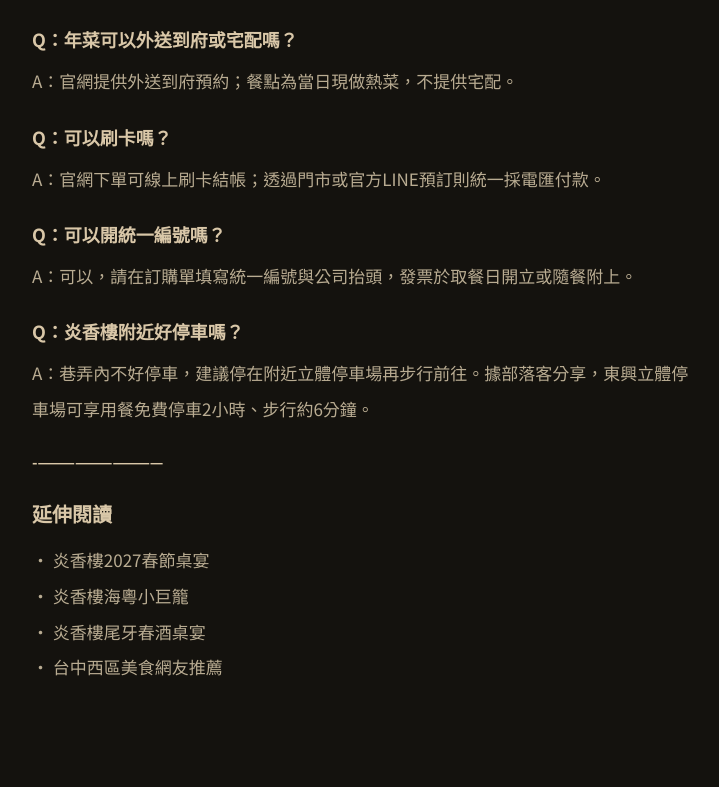
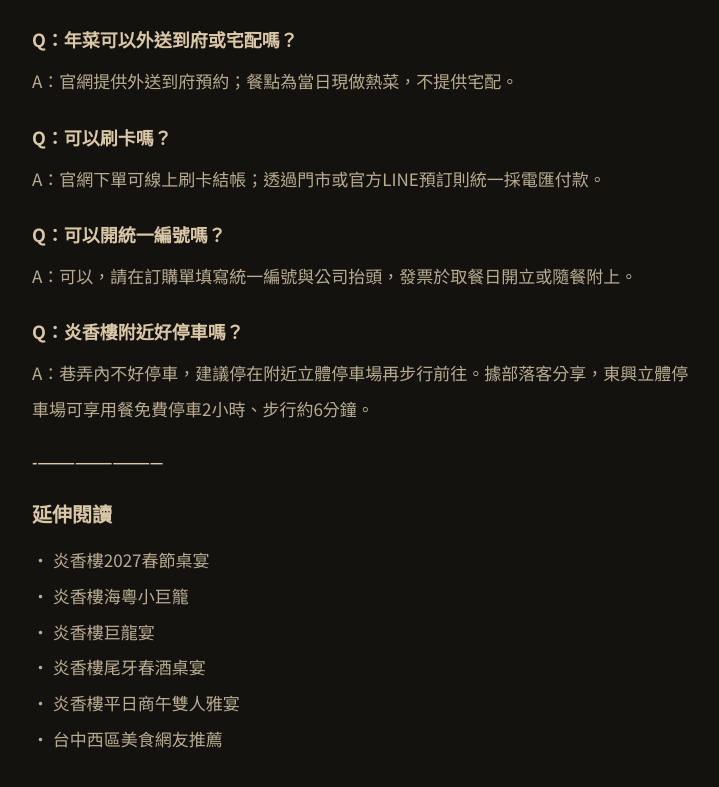
Before and after one commit to yanxianglou/yanxianglou.github.io, a Jekyll site: the page built from _news/2026-11-10-【炎香樓粵式料理-台中外帶年菜推薦-2027羊年行大運10人份年菜套組-超早鳥加贈22點-除夕現做熱菜】.md, in a window 1280 px wide and 900 px high, scrolled down 9136 px. Shown: the top 787 px of the window, without its empty margins (276-995 px from the left). Built offline with Jekyll 4.4.1, drawn with Linux system fonts in a browser that asks for light colours.

Commit message:
Update 最新消息 “2026-11-10-【炎香樓粵式料理-台中外帶年菜推薦-2027羊年行大運10人份年菜套組-超早鳥加贈22點-除夕現做熱菜】”

```diff
--- a/_news/2026-11-10-【炎香樓粵式料理-台中外帶年菜推薦-2027羊年行大運10人份年菜套組-超早鳥加贈22點-除夕現做熱菜】.md
+++ b/_news/2026-11-10-【炎香樓粵式料理-台中外帶年菜推薦-2027羊年行大運10人份年菜套組-超早鳥加贈22點-除夕現做熱菜】.md
@@ -214,5 +214,7 @@ A：巷弄內不好停車，建議停在附近立體停車場再步行前往。
 
 • [炎香樓2027春節桌宴](https://yanxianglou.com.tw/news/2027%E5%9C%8D%E7%88%90%E5%9C%98%E5%9C%93-%E6%98%A5%E7%AF%80%E6%A1%8C%E5%AE%B4%E6%96%B9%E6%A1%88/)\
 • [炎香樓海粵小巨籠](https://yanxianglou.com.tw/news/hai-yue-xiao-ju-long/)\
+• [炎香樓巨龍宴](https://yanxianglou.com.tw/news/%E7%82%8E%E9%A6%99%E6%A8%93%E7%B2%B5%E5%BC%8F%E6%96%99%E7%90%86-%E5%8F%B0%E4%B8%AD%E5%B7%A8%E7%B1%A0%E5%AE%B4%E6%8E%A8%E8%96%A6-%E5%85%A8%E5%8F%B0%E9%A6%96%E5%BA%A7%E5%A4%A7%E8%BD%89%E8%BC%AA%E8%92%B8%E7%B1%A0-3%E6%AC%BE10%E4%BA%BA%E6%B5%B7%E9%AE%AE%E5%90%88%E8%8F%9C%E6%A1%8C%E5%AE%B4-nt-21-800%E8%B5%B7-%E5%AE%B6%E5%BA%AD%E8%81%9A%E9%A4%90-%E5%85%AC%E5%8F%B8%E8%81%9A%E9%A4%90-%E5%8C%85%E5%BB%82%E5%AE%B4%E5%AE%A2%E9%A6%96%E9%81%B8/)\
 • [炎香樓尾牙春酒桌宴](https://yanxianglou.com.tw/news/%E5%B0%BE%E7%89%99-%E6%98%A5%E9%85%92-%E5%A5%BD%E5%AE%B4%E9%96%8B%E5%B8%AD/)\
+• [炎香樓平日商午雙人雅宴](https://yanxianglou.com.tw/news/%E5%95%86%E5%8B%99%E9%9B%99%E4%BA%BA%E5%A5%97%E9%A4%90%E4%B8%8A%E5%B8%82-nt-1-680-10/)\
 • [台中西區美食網友推薦](https://www.instagram.com/yanxianglou/tagged/)
```
